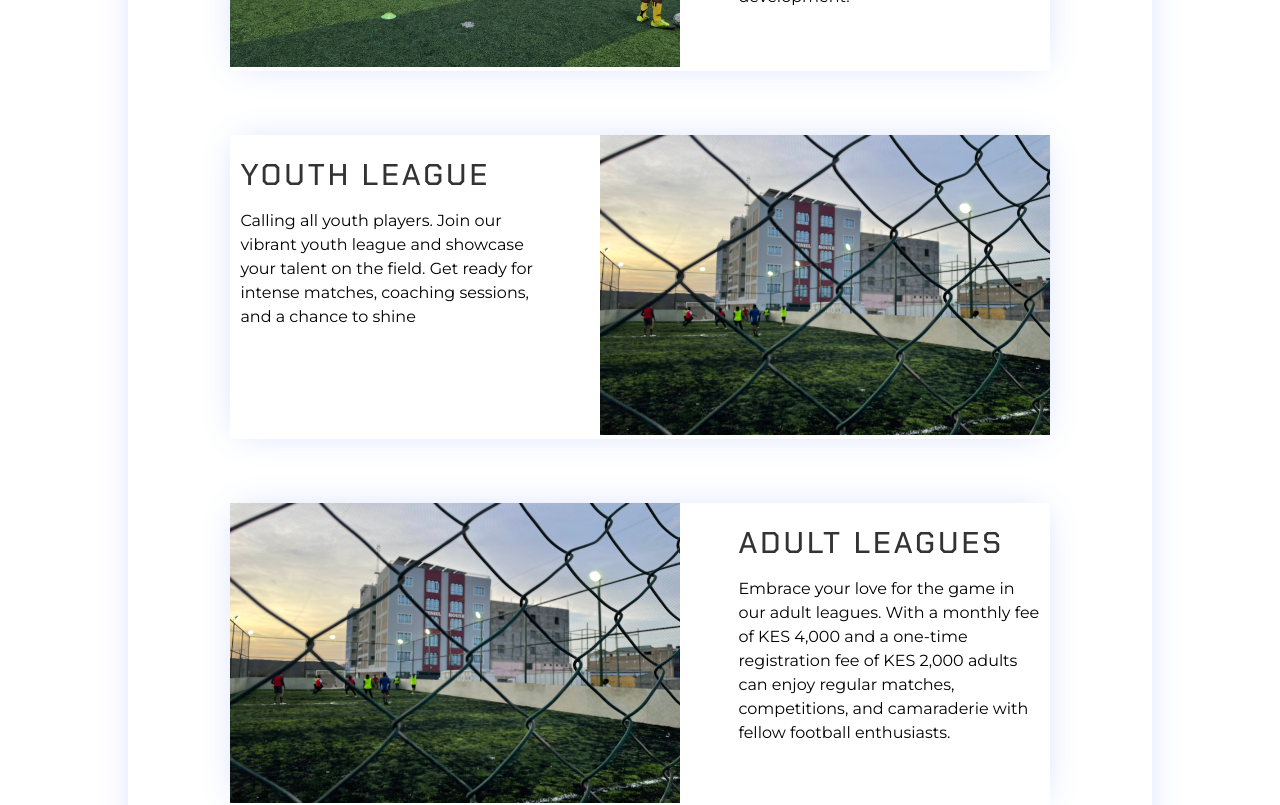
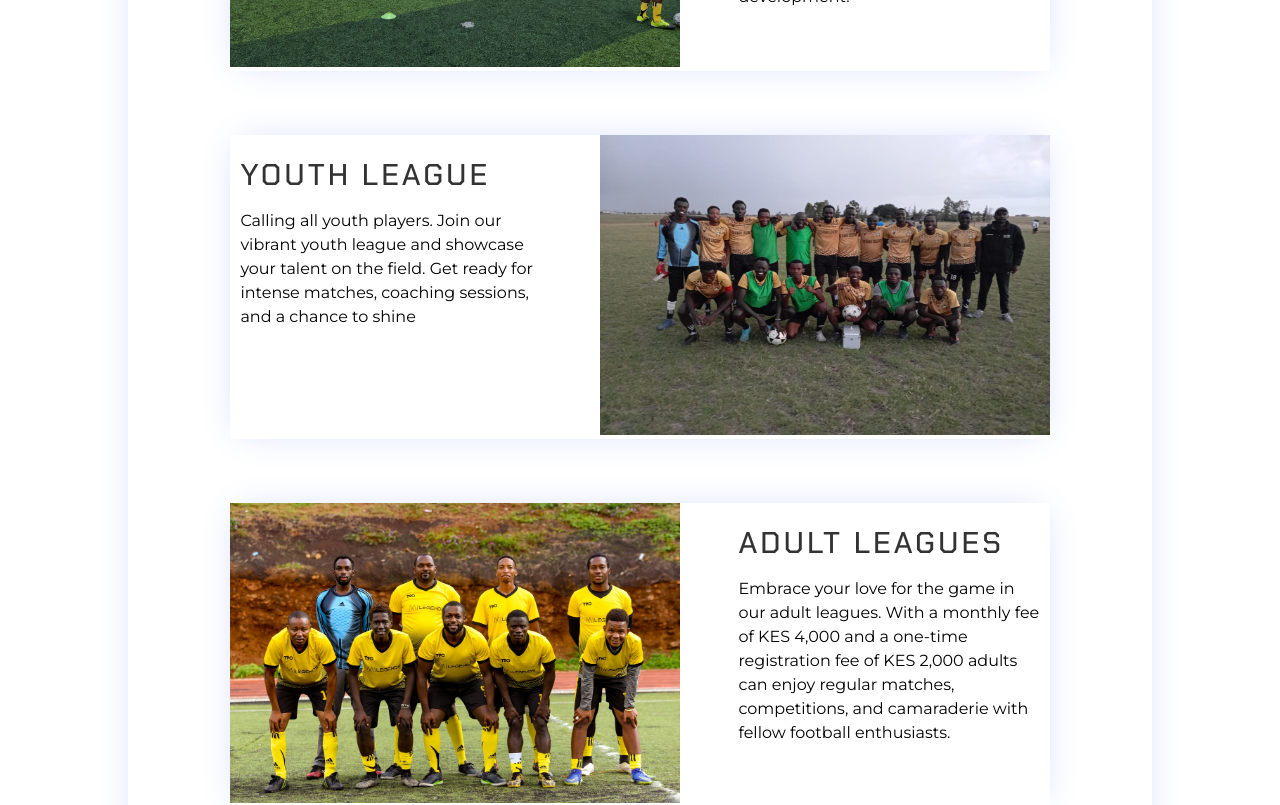
Before and after one commit to Fene-87/cf-park-frontend, a React (Vite) app: page / in a window 1280 px wide. Shown: the part 2160-2965 px from the top of the page. Built offline with nearby package versions, Linux system fonts and the light colour scheme; no server answers; a web font is replaced by a local one; what @supabase/auth-helpers-react would draw is missing.

Commit message:
Finalize home page images

```diff
--- a/src/App.css
+++ b/src/App.css
@@ -1725,6 +1725,7 @@ html {
   .program-img {
     height: 250px;
     width: 100%;
+    object-fit: cover;
   }
 
   .contact-container {
--- a/src/pages/home.jsx
+++ b/src/pages/home.jsx
@@ -8,8 +8,8 @@ import { FaRegMessage } from "react-icons/fa6";
 import Footer from '../components/footer';
 import cfpark from '../assets/cfpark-background.jpg';
 import academyImg from '../assets/academy.jpg';
-import adultImg from '../assets/adult-leagues-3.jpg';
-import youthImg from '../assets/academy.jpg';
+import adultImg from '../assets/adult-leagues4.jpg';
+import youthImg from '../assets/FKF-BG2.jpg';
 import coachez from '../assets/edy.jpg';
 import { motion as m } from 'framer-motion';
 import emailjs from '@emailjs/browser';
@@ -126,13 +126,13 @@ const Home = () => {
             </div>
 
             <div>
-              <img src={cfpark} alt="kids-academy" className='program-img'/>
+              <img src={youthImg} alt="kids-academy" className='program-img'/>
             </div>
           </div>
 
           <div className='program shadow-effect'>
             <div>
-              <img src={cfpark} alt="kids-academy" className='program-img'/>
+              <img src={adultImg} alt="kids-academy" className='program-img'/>
             </div>
 
             <div className='program-content'>
```
Also changed, not shown: src/assets/adult-leagues4.jpg (added).
